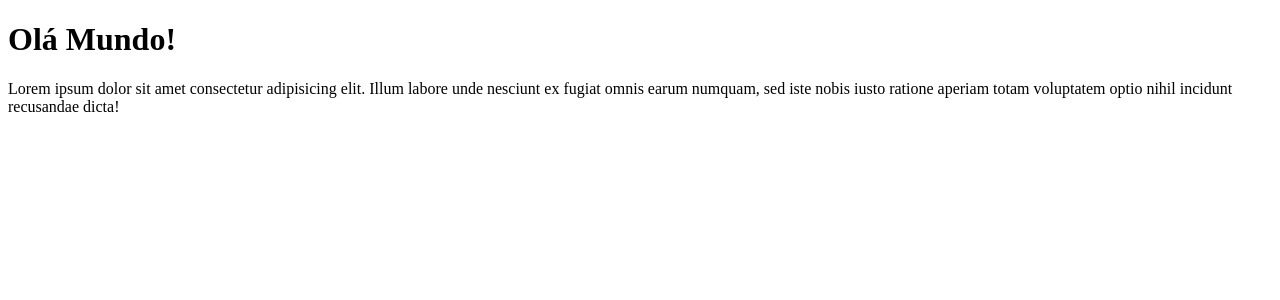
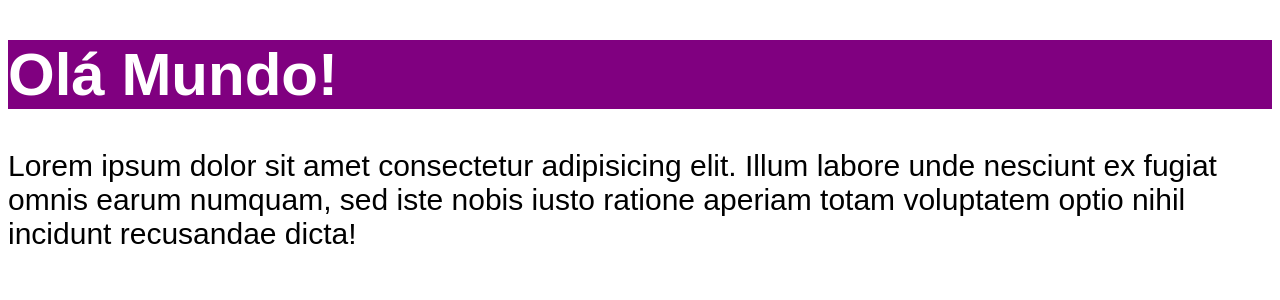
Before and after one commit to NoletoAna/chronos-pomodoro, a React (Vite) app: page / in a window 1280 px wide. Shown: the top 300 px of the page. Built offline with nearby package versions, Linux system fonts and the light colour scheme.

Commit message:
style: works with importing css modules

```diff
--- a/src/App.tsx
+++ b/src/App.tsx
@@ -1,12 +1,14 @@
-// PascalCase
-// ExeploDeComponente
-// primeira letra de cada palavra maiúscula
+import { Heading } from './components/Heading';
+import './styles/theme.css';
+import './styles/global.css';
+
+// PascalCase 'ExeploDeComponente': primeira letra de cada palavra maiúscula
 export function App() {
     console.log('oi');
 
     return (
         <div>
-            <h1>Olá Mundo!</h1>
+            <Heading/>
             <p>Lorem ipsum dolor sit amet consectetur adipisicing elit. Illum labore unde nesciunt ex fugiat omnis earum numquam, sed iste nobis iusto ratione aperiam totam voluptatem optio nihil incidunt recusandae dicta!</p>
         </div>
     );
--- /dev/null
+++ b/src/components/Heading.module.css
@@ -0,0 +1,10 @@
+/* Usando CSS Modules: usando arquivo como o mesmo nome do componente */
+
+.heading {
+    background: purple;
+    color: white;
+}
+
+.cyan{
+    color: cyan;
+}
--- /dev/null
+++ b/src/components/Heading.tsx
@@ -0,0 +1,8 @@
+// ".module" permite criar uma variável para pegar o valor das classes que estão no arquivo CSS
+// para cada componente, o CSS é escopado através da mudança no nome da classe, ou seja, não tem como sobrescrever o CSS de outro componente
+import styles from './Heading.module.css';
+
+export function Heading() {
+    // usando o modulo importado, podemos usar a classe que está no arquivo CSS
+    return <h1 className={styles.heading}>Olá Mundo!</h1>
+}
--- /dev/null
+++ b/src/styles/global.css
@@ -0,0 +1,10 @@
+/* Adicionar tudo o que for Global na página */
+body {
+    font-size: 30px;
+    font-family: sans-serif;
+}
+
+h1 {
+    /* aplicando variável criada em theme.css */
+    color: var(--primary);
+}
--- /dev/null
+++ b/src/styles/theme.css
@@ -0,0 +1,6 @@
+/* Variáveis de css */
+
+/* o Root representa o elemento raiz de um documento, é usado para definir variáveis CSS */
+:root{
+    --primary:pink;
+}
```
